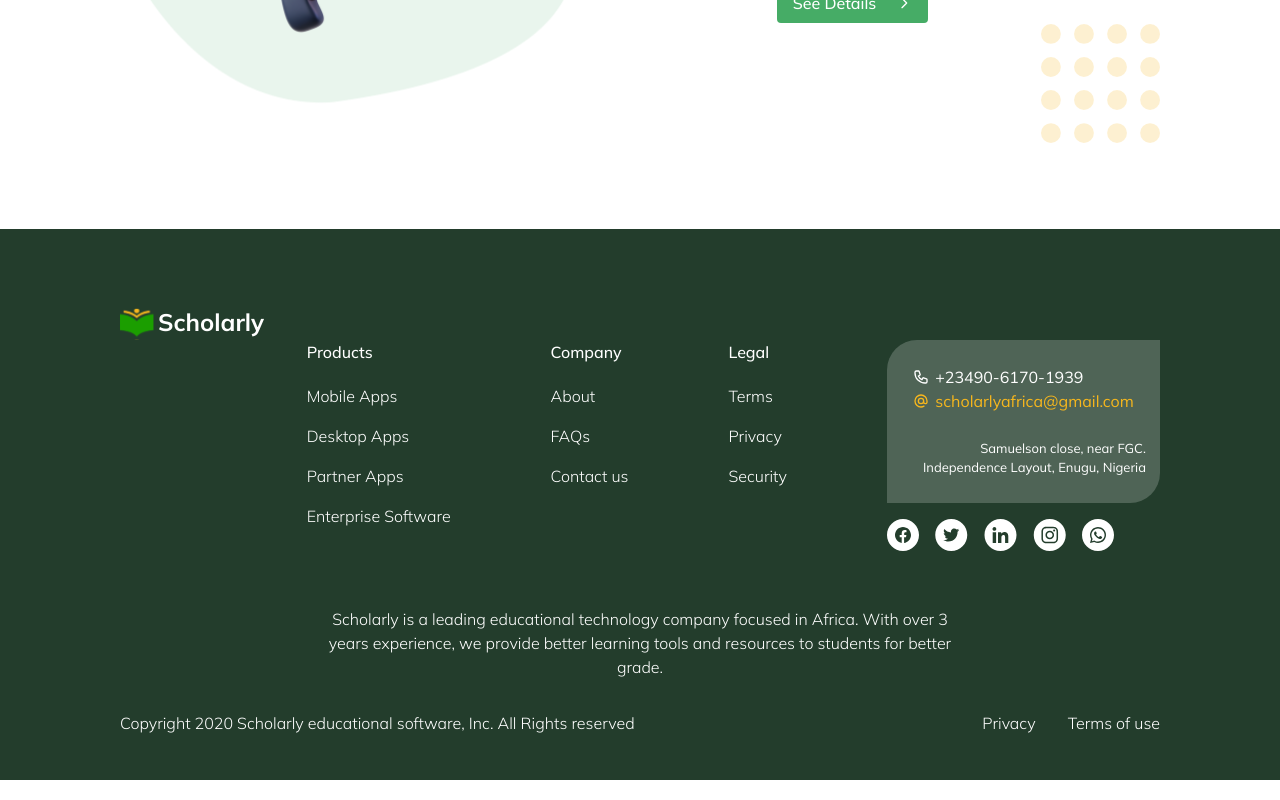
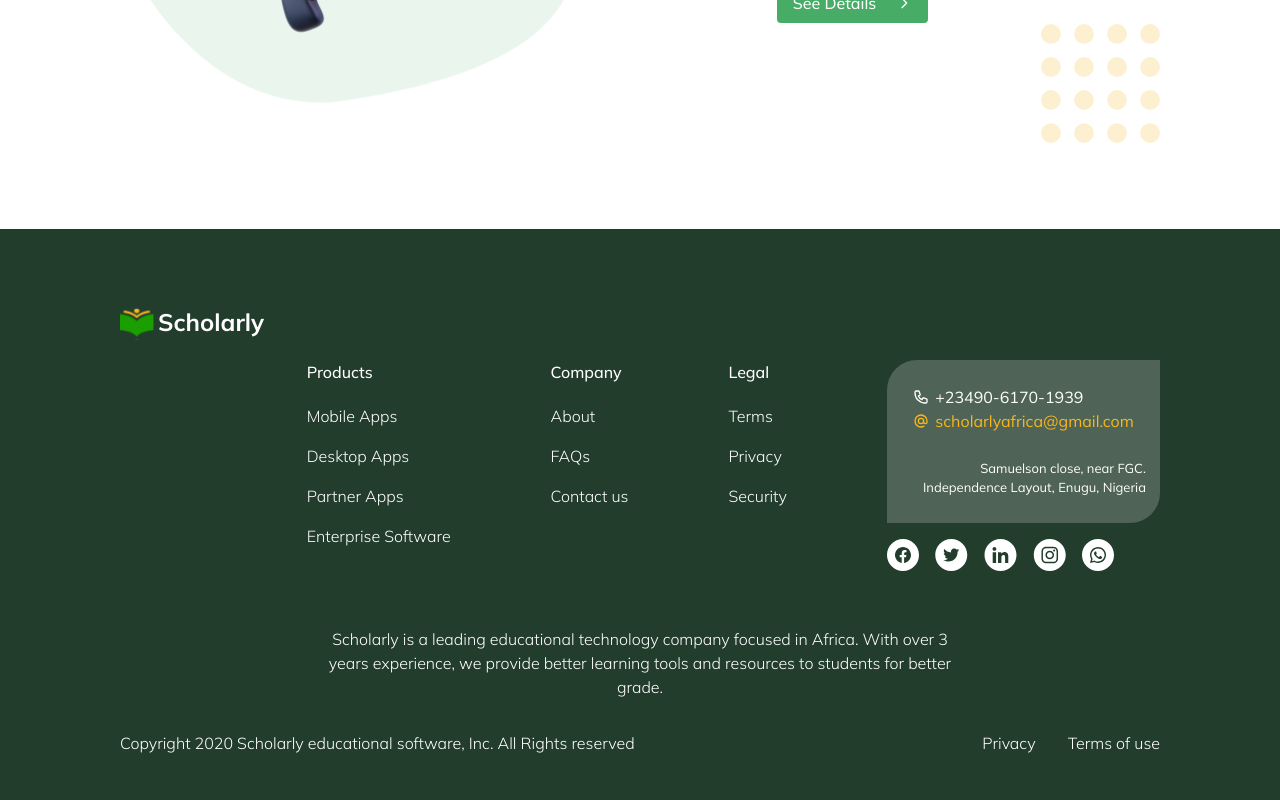
Before and after one commit to kinglighthill/scholarly-website, a Next.js app: page /partners in a window 1280 px wide. Shown: the part 2161-2961 px from the top of the page. Built offline with nearby package versions, Linux system fonts and the light colour scheme.

Commit message:
Update styles for footer

```diff
--- a/styles/components/Footer.module.css
+++ b/styles/components/Footer.module.css
@@ -1,3 +1,8 @@
 .footer_container {
   padding: 75px 120px 45px;
 }
+
+.logo_wrapper {
+  display: inline-block;
+  margin-bottom: 20px;
+}
```
